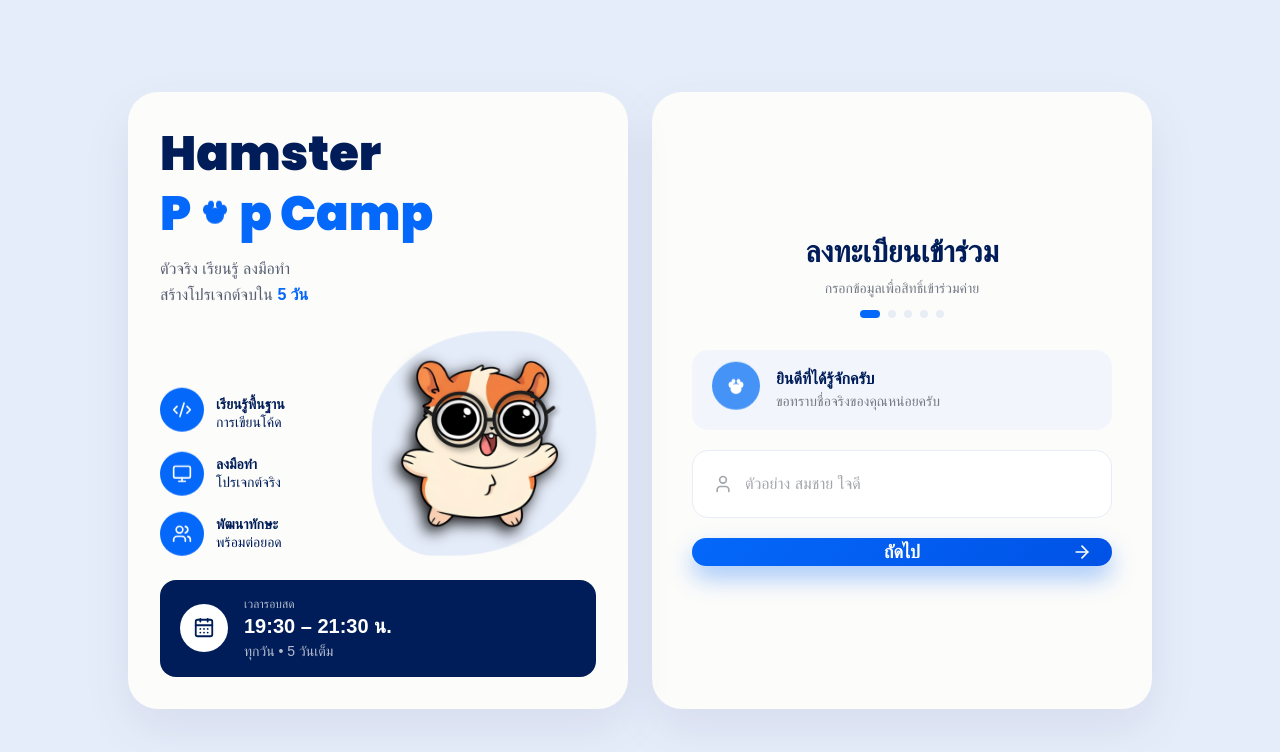
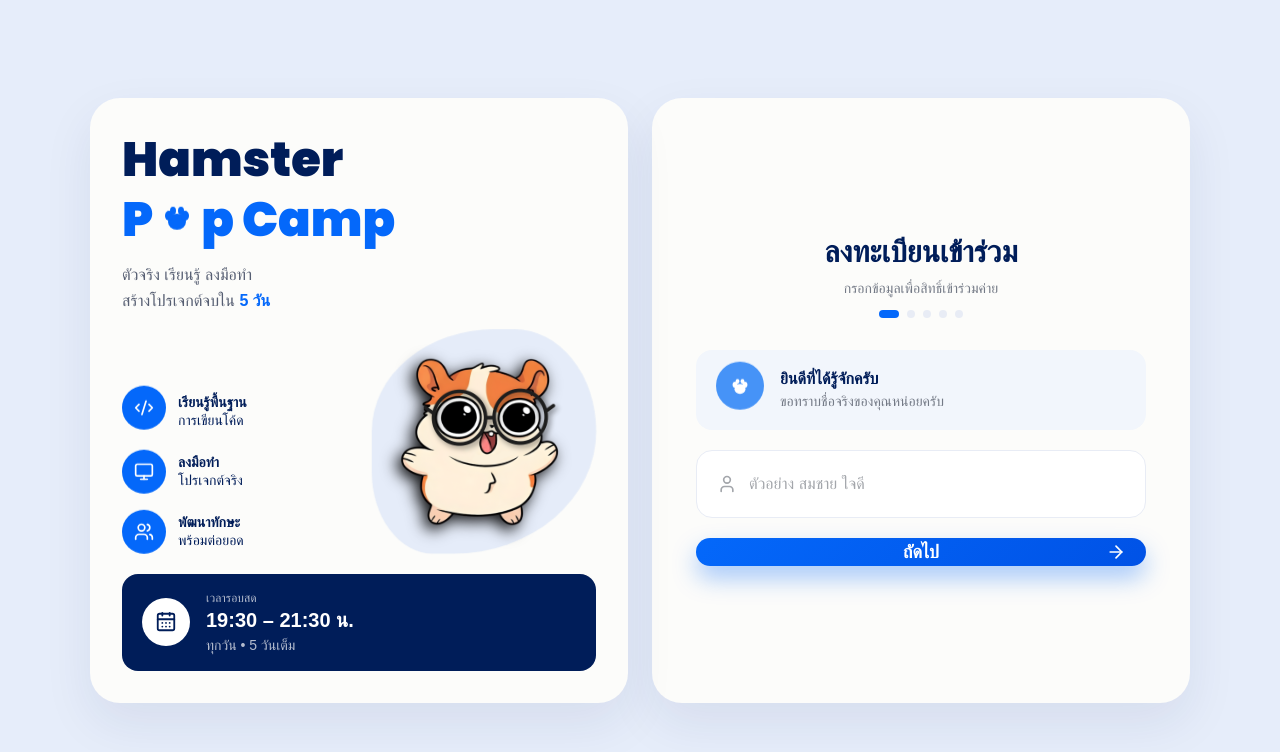
Before and after one commit to k-duckkub/wed2, a Next.js app: page /register in a window 1280 px wide. Shown: the top 752 px of the page. Built offline with nearby package versions, Linux system fonts and the light colour scheme; a web font is replaced by a local one.

Commit message:
fix: wider layout (1100px), form card bigger padding, features moved up
https://claude.ai/code/session_01JiEQM6DCin4fSWbAVDwrV4

```diff
--- a/src/app/register/page.tsx
+++ b/src/app/register/page.tsx
@@ -8,8 +8,14 @@ export default function RegisterPage() {
   const hamsterRef = useRef<HamsterMascotHandle>(null);
 
   return (
-    <main className="min-h-screen flex items-center justify-center p-4 md:p-8" style={{ background: "var(--page-bg)" }}>
-      <div className="grid grid-cols-1 md:grid-cols-2 gap-6 w-full max-w-5xl">
+    <main
+      className="min-h-screen flex items-center justify-center"
+      style={{ background: "var(--page-bg)", padding: "32px 40px" }}
+    >
+      <div
+        className="grid grid-cols-1 md:grid-cols-2 w-full"
+        style={{ gap: 24, maxWidth: 1100 }}
+      >
         <HeroCard hamsterRef={hamsterRef} />
         <RegisterWizard hamsterRef={hamsterRef} />
       </div>
--- a/src/components/register/HeroCard.tsx
+++ b/src/components/register/HeroCard.tsx
@@ -41,14 +41,14 @@ export default function HeroCard({ hamsterRef }: HeroCardProps) {
       </div>
 
       {/* Subtitle */}
-      <p className="text-base mb-6 leading-relaxed" style={{ color: "var(--text-slate)" }}>
+      <p className="text-base mb-4 leading-relaxed" style={{ color: "var(--text-slate)" }}>
         ตัวจริง เรียนรู้ ลงมือทำ<br />
         สร้างโปรเจกต์จบใน{" "}
         <span style={{ color: "var(--primary)", fontWeight: 700 }}>5 วัน</span>
       </p>
 
       {/* Features + Hamster row */}
-      <div className="flex items-end gap-4 mb-6">
+      <div className="flex items-end gap-4 mb-5 flex-1">
         {/* Feature list */}
         <div className="flex flex-col gap-4 flex-1">
           {features.map((f, i) => (
--- a/src/components/register/RegisterWizard.tsx
+++ b/src/components/register/RegisterWizard.tsx
@@ -156,8 +156,12 @@ export default function RegisterWizard({ hamsterRef }: RegisterWizardProps) {
 
   return (
     <div
-      className="flex flex-col justify-center rounded-[30px] p-8 md:p-10"
-      style={{ background: "var(--card-bg)", boxShadow: "0 20px 50px rgba(20,40,90,0.08)" }}
+      className="flex flex-col justify-center rounded-[30px]"
+      style={{
+        background: "var(--card-bg)",
+        boxShadow: "0 20px 50px rgba(20,40,90,0.08)",
+        padding: "48px 44px",
+      }}
     >
       {/* Static header */}
       <div className="text-center mb-8">
```
